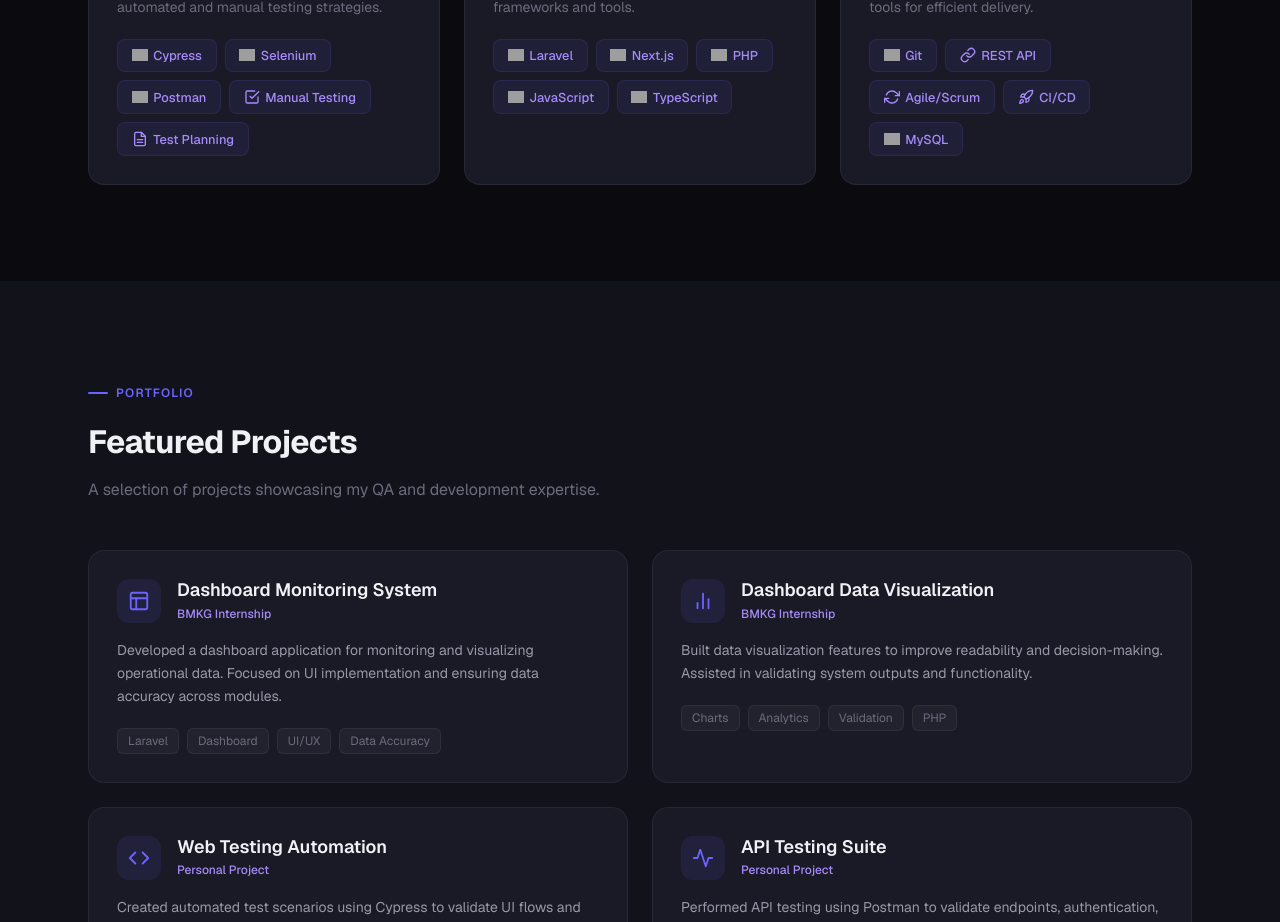
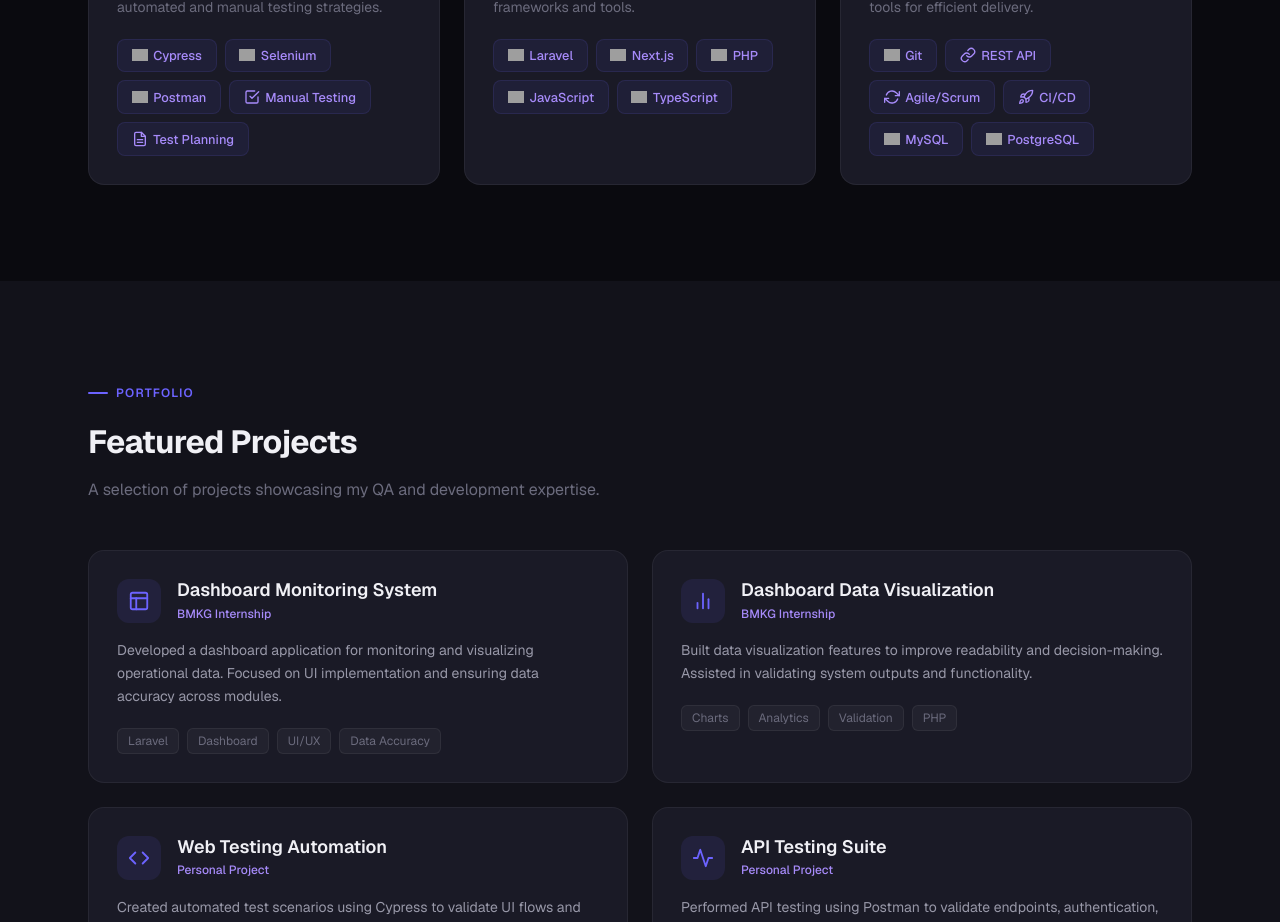
Before and after one commit to muhbatni/tumbas-balon, a Next.js app: page / in a window 1280 px wide. Shown: the part 1900-2822 px from the top of the page. Built offline with nearby package versions, Linux system fonts and the light colour scheme; grey boxes are pictures that could not be loaded.

Commit message:
add pgsql

```diff
--- a/src/components/Skills.tsx
+++ b/src/components/Skills.tsx
@@ -69,6 +69,7 @@ const categories: SkillCategory[] = [
       { name: "Agile/Scrum", logo: "" },
       { name: "CI/CD", logo: "" },
       { name: "MySQL", logo: `${DEVICON}/mysql/mysql-original.svg` },
+      { name: "PostgreSQL", logo: `${DEVICON}/postgresql/postgresql-original.svg` },
     ],
   },
 ];
```
